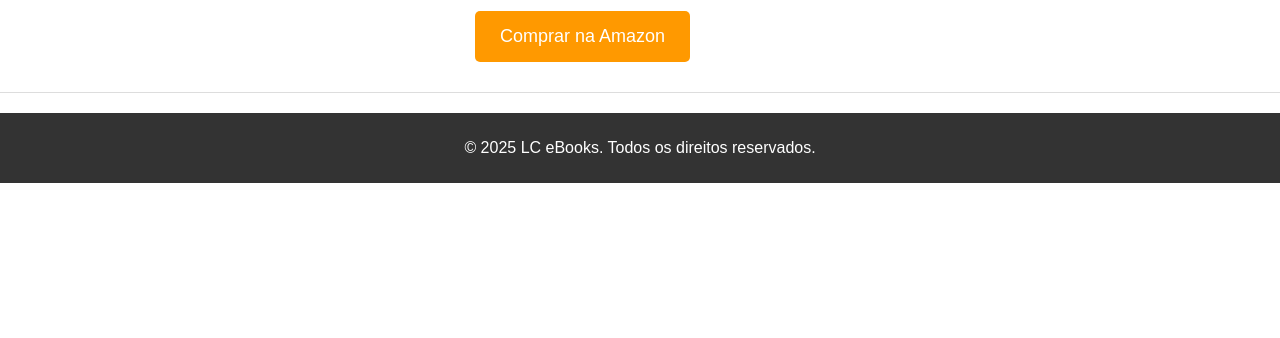
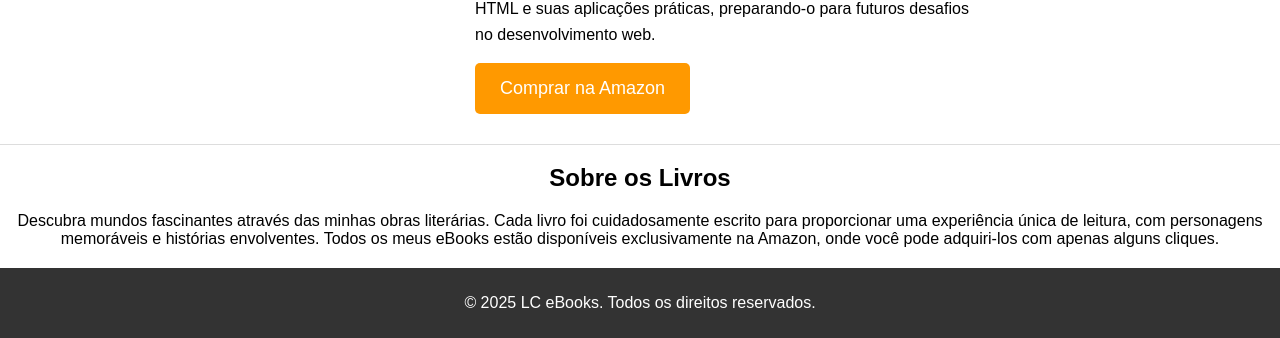
Before and after one commit to lucascsil640/lc-ebooks, a plain HTML site: page index.html in a window 1280 px wide. Shown: the part 1389-1727 px from the top of the page. Before the commit the page ends 1572 px from the top, so only its background shows below. Drawn offline with Linux system fonts and the light colour scheme.

Commit message:
Update index.html

```diff
--- a/index.html
+++ b/index.html
@@ -13,7 +13,8 @@
   <link rel="preconnect" href="https://fonts.gstatic.com" crossorigin>
   <link href="https://fonts.googleapis.com/css2?family=Montserrat:wght@700&display=swap" rel="stylesheet">
   <link rel="stylesheet" href="styles.css">
-    <link rel="icon" href="L2.png" type="image/png">
+  <link rel="icon" href="L2.png" type="image/png">
+
 </head>
 <body>
 
@@ -23,6 +24,7 @@
 
     <header>
         <h1>📚 LC eBooks</h1>
+        <p class="subtitulo">Encontre e compre meus livros na Amazon</p>
     </header>
 
     <main>
@@ -63,6 +65,13 @@
         </section>
     </main>
 
+<section id="sobre-livros" class="sobre-livros">
+  <h2>Sobre os Livros</h2>
+  <p>
+    Descubra mundos fascinantes através das minhas obras literárias. Cada livro foi cuidadosamente escrito para proporcionar uma experiência única de leitura, com personagens memoráveis e histórias envolventes. Todos os meus eBooks estão disponíveis exclusivamente na Amazon, onde você pode adquiri-los com apenas alguns cliques.
+  </p>
+</section>
+
     <footer>
     <p>&copy; <span id="year"></span> LC eBooks. Todos os direitos reservados.</p>
 </footer>
```
